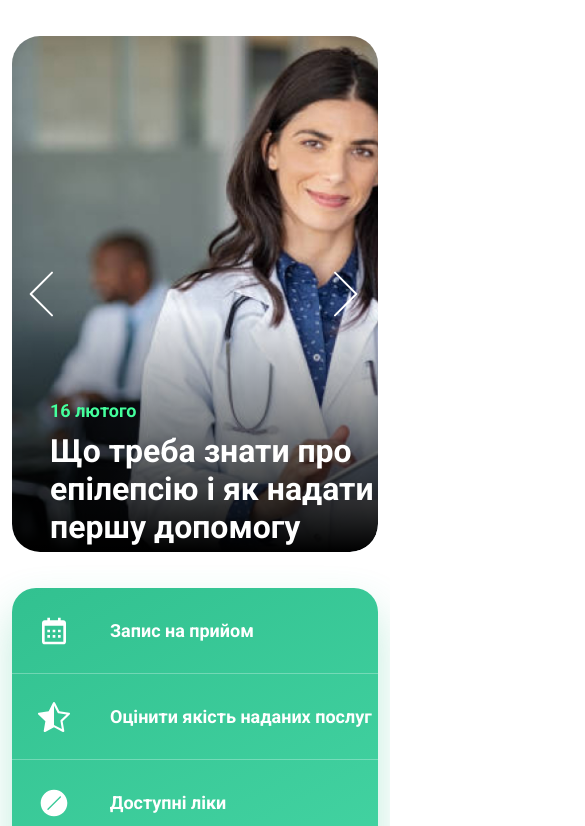
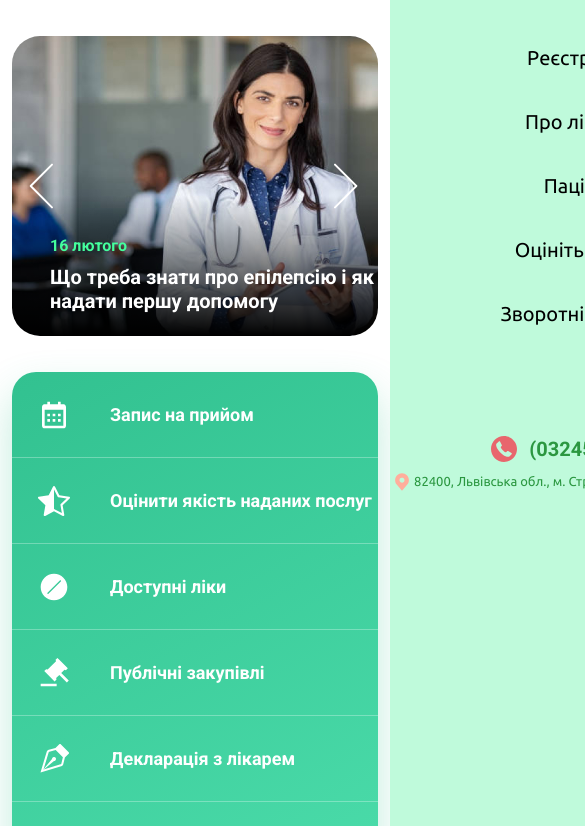
Before and after one commit to casperDev3/clinic_stryi, a website: page src/index.html in a window 390 px wide. Shown: the part 104-930 px from the top of the page, 585 px wide, since content can reach past the window. Drawn offline with nearby package versions, Linux system fonts and the light colour scheme; files that its build step writes are made by us from their sources; files whose address does not match are found by name.

Commit message:
add responsive to hero_slider

```diff
--- a/src/js/script.js
+++ b/src/js/script.js
@@ -2,8 +2,8 @@ let slider = $(document).ready(function () {
   $('.hero__slider').slick({
     slidesToShow: 1,
     slidesToScroll: 1,
+    arrows: true,
     dots: true,
-    arrows: true,
     infinite: true
   });
 });
@@ -32,7 +32,6 @@ let slider_team = $(document).ready(function () {
     centerMode: true,
     arrows: false,
     variableWidth: true,
-    focusOnSelect: true,
     infinite: true
   });
 });
--- a/src/sass/header.scss
+++ b/src/sass/header.scss
@@ -14,6 +14,9 @@ $height_header: 60px;
         min-height: 40px;
         position: relative;
         cursor: pointer;
+        @media  screen and (max-width: 575px){
+            margin-right: 20px;
+        }
         & > div {
             height: 4px;
             width: 48px;
@@ -71,7 +74,6 @@ $height_header: 60px;
             min-height: 100vh;
             z-index: 20;
             transform: translateX(100%);
-            display: none;
             transition: 0.3s;
 
             &.toggled{
--- a/src/sass/hero.scss
+++ b/src/sass/hero.scss
@@ -9,6 +9,7 @@
             text-decoration: none;
             height: 86px;
             border-bottom: 1px solid rgba(255, 255, 255, 0.29);
+
             &-icon {
                 height: 32px;
                 width: 32px;
@@ -39,7 +40,9 @@
         width: 100%;
         border-radius: 28px;
         overflow: hidden;
-
+        @media  screen and (max-width: 575px){
+            height: 300px;
+        }
         &_item {
             text-decoration: none;
             /*margin-left: 2px;
@@ -53,12 +56,18 @@
             background-position: center;
             background-size: cover;
             background-repeat: no-repeat;
+            @media  screen and (max-width: 575px){
+                height: 300px;
+            }
         }
         &_gradient {
             height: 242px;
             width: 100%;
             background: linear-gradient(180deg, rgba(0, 0, 0, 0) 0%, #000000 100%);
             border-radius: 0 0 28px 28px;
+            @media  screen and (max-width: 575px){
+                height: 140px;
+            }
             &-date {
                 padding-top: 90px;
                 margin-left: 38px;
@@ -67,6 +76,10 @@
                 font-size: 18px;
                 line-height: 1.2;
                 color: #44ff9d;
+                @media  screen and (max-width: 575px){
+                    padding-top: 40px;
+                    font-size: 16px;
+                }
             }
             &-title {
                 margin-left: 38px;
@@ -74,6 +87,9 @@
                 font-size: 32px;
                 line-height: 1.2;
                 color: #ffffff;
+                @media  screen and (max-width: 575px){
+                    font-size: 20px;
+                }
             }
         }
         @media  screen and (max-width: 992px){
--- a/src/sass/news.scss
+++ b/src/sass/news.scss
@@ -38,6 +38,9 @@ $news_title_fontSize: 24px;
         background-position: center;
         background-size: cover;
         background-repeat: no-repeat;
+        @media  screen and (max-width: 575px){
+            min-height: 300px;
+        }
     }
     &__text {
         margin-left: 36px;
--- a/src/sass/slick_costum.scss
+++ b/src/sass/slick_costum.scss
@@ -6,7 +6,7 @@
     position: relative;
 }
 .hero__slider .slick-dots {
-    display: flex;
+    display: flex !important;
     align-items: center;
     justify-content: center;
     padding-top: 24px;
@@ -15,16 +15,17 @@
     list-style: none;
 }
 .hero__slider .slick-dots li button {
+    display: block !important;
     font-size: 0;
     min-width: 14px;
     min-height: 14px;
     border-radius: 50%;
     border: none;
-    background-color: #32c190;
+    background-color: #32c190 !important;
     margin-left: 20px;
 }
 .hero__slider .slick-dots li.slick-active button {
-    background-color: #d0d0d0;
+    background-color: #d0d0d0 !important;
 }
 .hero__slider .slick-arrow {
     position: absolute;
@@ -66,6 +67,7 @@
     align-items: center;
     justify-content: center;
     padding-top: 24px;
+    padding-bottom: 30px;
 }
 .team__slider .slick-dots li {
     list-style: none;
@@ -79,3 +81,6 @@
     background-color: #da104c;
     margin-left: 20px;
 }
+.team__slider .slick-dots li.slick-active button {
+    background-color: #d0d0d0;
+}
--- a/src/sass/style.scss
+++ b/src/sass/style.scss
@@ -1,3 +1,8 @@
+body {
+    overflow-x: hidden !important;
+    font-family: 'Roboto';
+}
+
 
 @import "base/func";
 @import "fonts/font";
@@ -11,7 +16,3 @@
 @import"team.scss";
 @import"partners.scss";
 @import"footer.scss";
-
-body {
-    font-family: 'Roboto';
-}
--- a/src/sass/team.scss
+++ b/src/sass/team.scss
@@ -1,9 +1,12 @@
 .team {
     background-color: #effff7;
     margin-bottom: 116px;
+    @media  screen and (max-width: 575px){
+        margin-bottom: 60px;
+    }
     &__img_slider{
         height: 280px;
-        min-width: 100%;
+        min-width: 300px;
         background-position: center;
         background-repeat: no-repeat;
         background-size: cover;
@@ -65,6 +68,9 @@
         @media  screen and (max-width: 992px){
             margin-bottom: 90px;
         }
+        @media  screen and (max-width: 575px){
+            margin-bottom: 60px;
+        }
     }
     &__column {
         margin-left: 42px;
```
